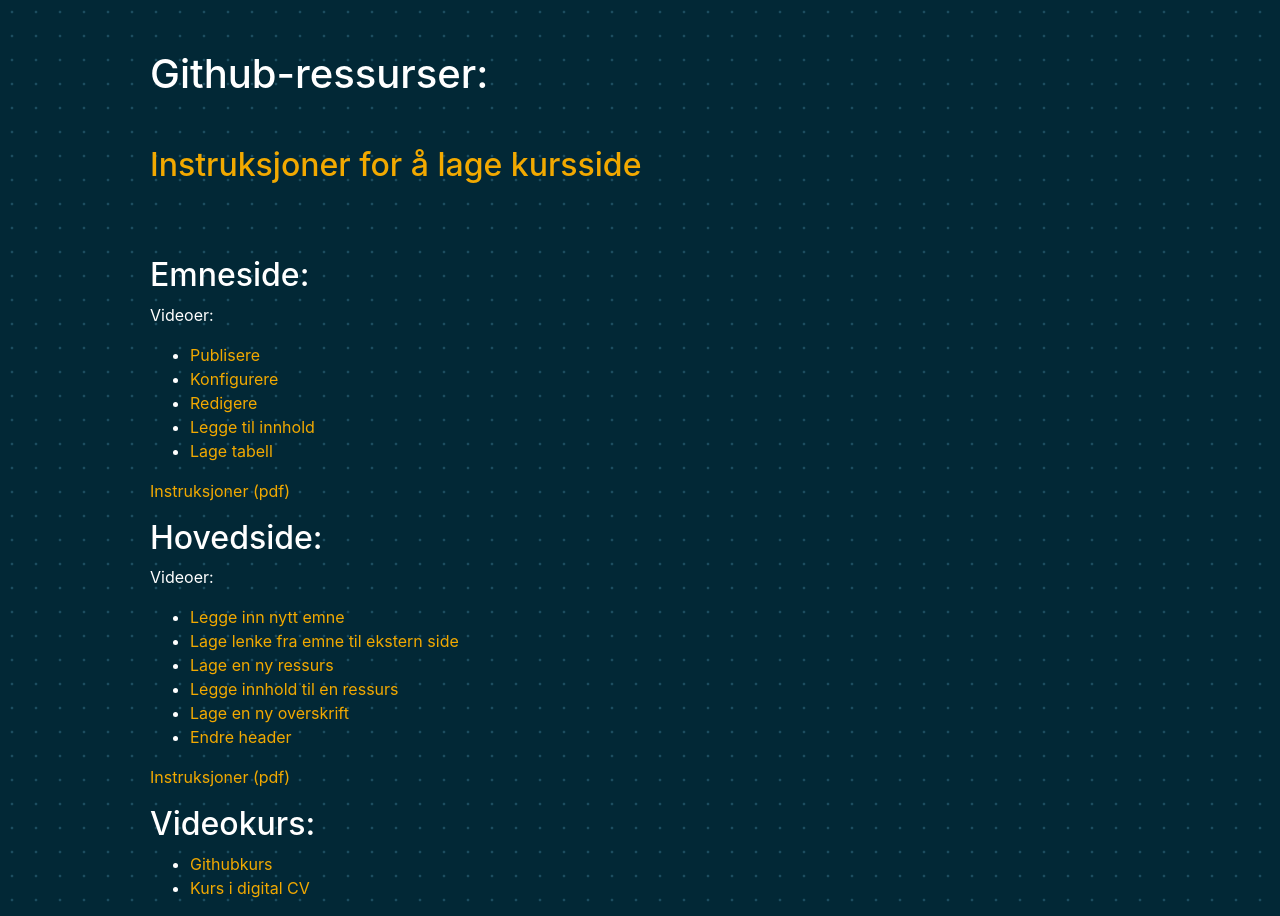
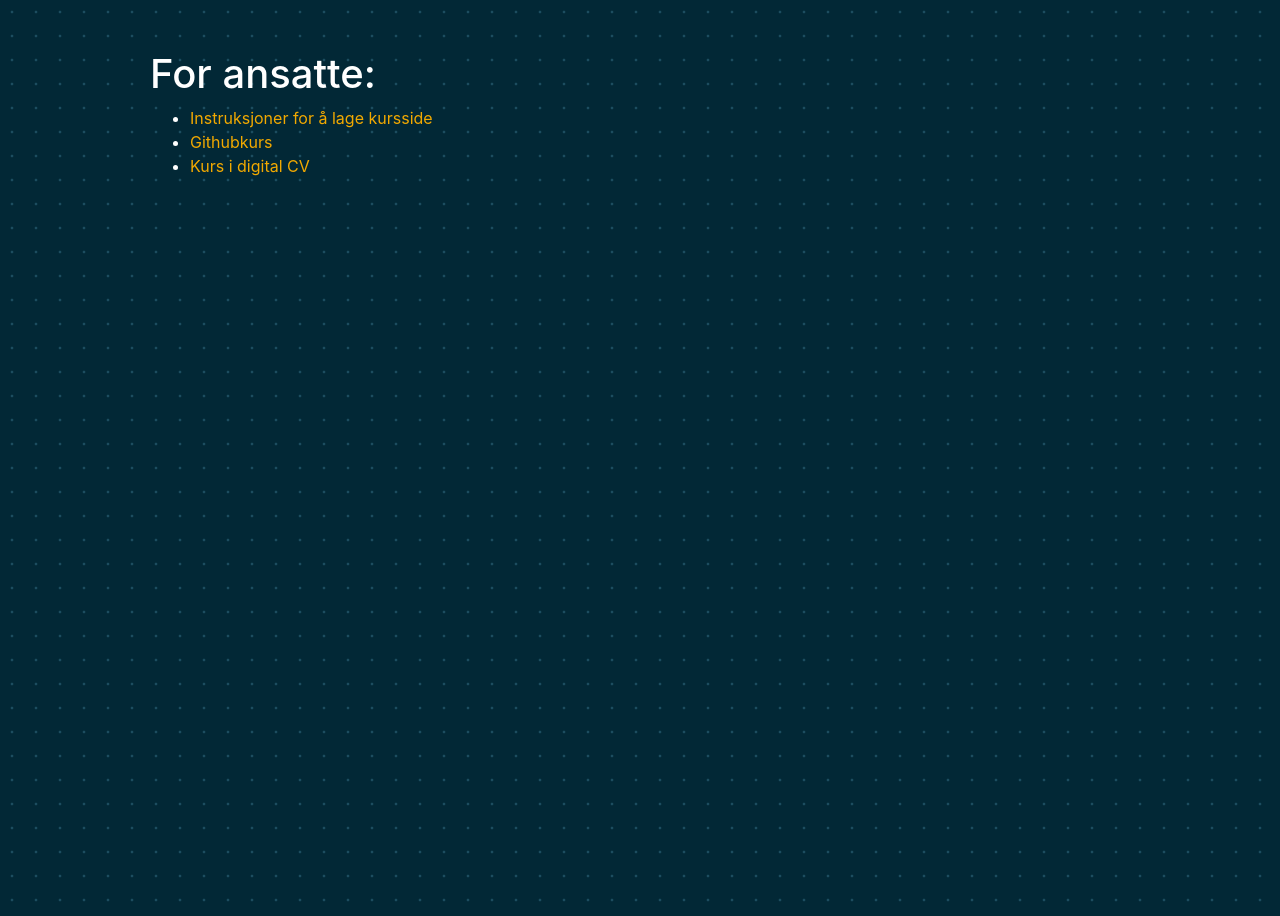
Before and after one commit to uit-econ/uit-econ.github.io, a Jekyll site: the page built from ressurser/ansatte.md, in a window 1280 px wide. Built offline with Jekyll 4.4.1, drawn with Linux system fonts in a browser that asks for light colours; nearby versions of some CDN libraries; our own code applies the rules of GitHub Pages for plain Markdown files; library files that are not in the unit come from our copies.

Commit message:
Update ansatte.md

```diff
--- a/ressurser/ansatte.md
+++ b/ressurser/ansatte.md
@@ -1,36 +1,7 @@
 
 {% include plain-page-css.html %}
 
-# Github-ressurser:
-<br>
-## [Instruksjoner for å lage kursside](https://uit-econ.github.io/coursepage_template/)
-<br><br>
-## Emneside:
-
-Videoer:
-* [Publisere](https://titlon.uit.no/hht/git-res/es/video/1.mp4)
-* [Konfigurere](https://titlon.uit.no/hht/git-res/es/video/2.mp4)
-* [Redigere](https://titlon.uit.no/hht/git-res/es/video/3.mp4)
-* [Legge til innhold](https://titlon.uit.no/hht/git-res/es/video/4.mp4)
-* [Lage tabell](https://titlon.uit.no/hht/git-res/es/video/5.mp4)
-
-
-[Instruksjoner (pdf)](https://titlon.uit.no/hht/git-res/es/emneside.pdf){:target="blank"}
-
-
-
-## Hovedside:
-
-Videoer:
-* [Legge inn nytt emne](https://titlon.uit.no/hht/git-res/hs/video/1.mp4)
-* [Lage lenke fra emne til ekstern side](https://titlon.uit.no/hht/git-res/hs/video/3.mp4)
-* [Lage en ny ressurs](https://titlon.uit.no/hht/git-res/hs/video/4.1.mp4)
-* [Legge innhold til en ressurs](https://titlon.uit.no/hht/git-res/hs/video/4.2.mp4)
-* [Lage en ny overskrift](https://titlon.uit.no/hht/git-res/hs/video/5.mp4)
-* [Endre header](https://titlon.uit.no/hht/git-res/hs/video/6.mp4)
-
-[Instruksjoner (pdf)](https://titlon.uit.no/hht/git-res/hs/hovedside.pdf){:target="blank"}
-
-## Videokurs:
+# For ansatte:
+* [Instruksjoner for å lage kursside](https://uit-econ.github.io/coursepage_template/)
 * [Githubkurs](https://titlon.uit.no/hht/git-res/kursgit.mp4)
 * [Kurs i digital CV](https://titlon.uit.no/hht/git-res/digicv.mp4)
```
